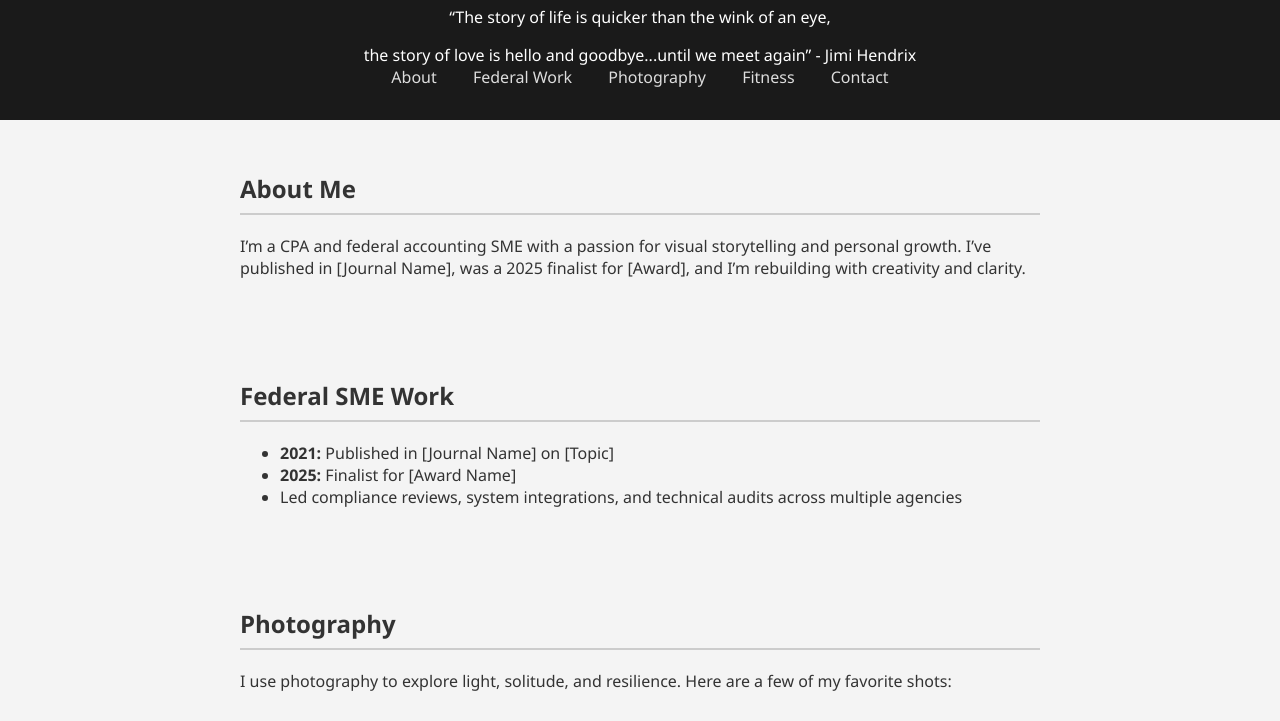
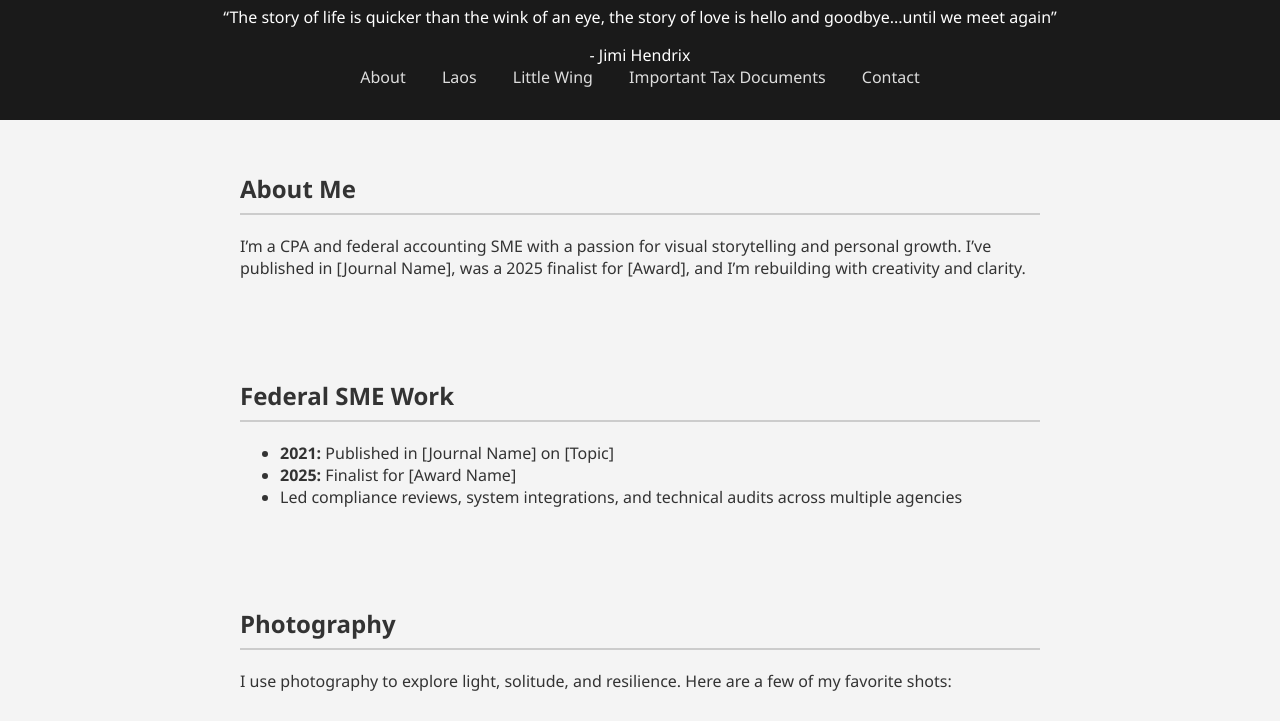
Before and after one commit to savannakhet/portfolio, a plain HTML site: page index.html in a window 1280 px wide. Shown: the part 112-833 px from the top of the page. Drawn offline with Linux system fonts and the light colour scheme; grey boxes are pictures that could not be loaded.

Commit message:
Update index.html

```diff
--- a/index.html
+++ b/index.html
@@ -50,14 +50,13 @@
 
   <header>
     <h1>Sabaidee, world!</h1>
-    <p>“The story of life is quicker than the wink of an eye,</p>
-    <p1>the story of love is hello and goodbye...until we meet again”</p1>
+    <p>“The story of life is quicker than the wink of an eye, the story of love is hello and goodbye...until we meet again”</p>
     <p2>- Jimi Hendrix</p2>
     <nav>
       <a href="#about">About</a>
-      <a href="#federal">Federal Work</a>
-      <a href="#photos">Photography</a>
-      <a href="#fitness">Fitness</a>
+      <a href="#federal">Laos</a>
+      <a href="#photos">Little Wing</a>
+      <a href="#fitness">Important Tax Documents</a>
       <a href="#contact">Contact</a>
     </nav>
   </header>
```
